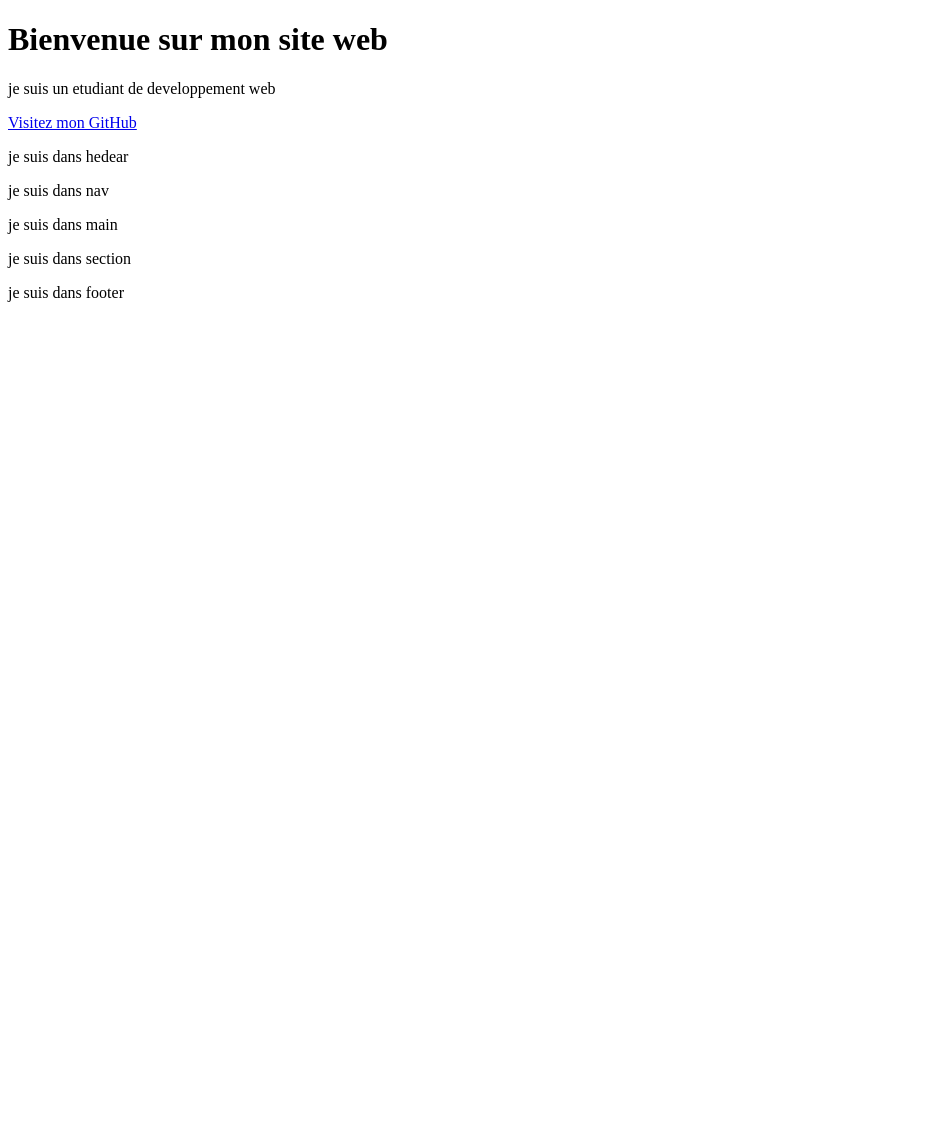
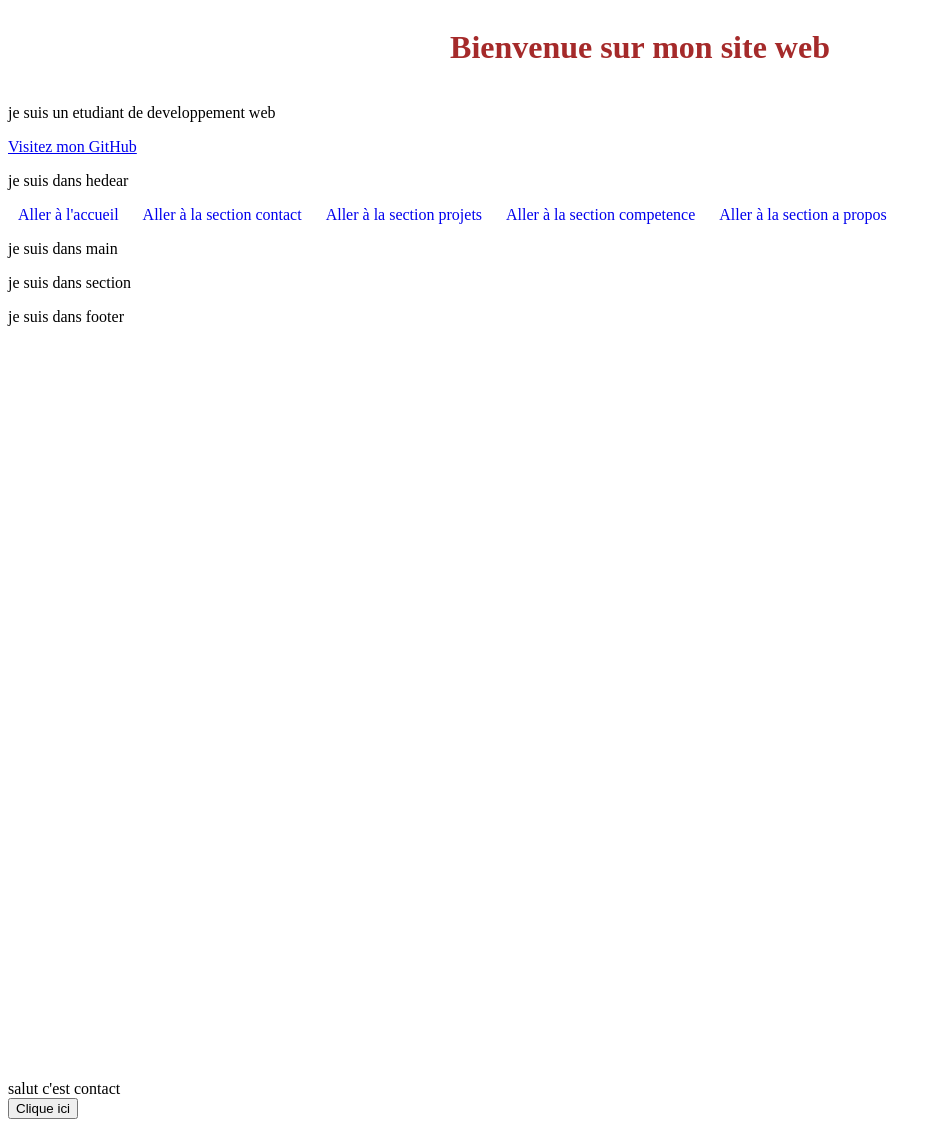
Before and after one commit to hmranialaoui9-stack/test, a plain HTML site: page index.html in a window 1280 px wide. Shown: the whole page, without its empty margins (0-942 px from the left). Before the commit the page ends 800 px from the top, so only its background shows below. Drawn offline with Linux system fonts and the light colour scheme.

Commit message:
dernier partie

```diff
--- a/index.html
+++ b/index.html
@@ -7,13 +7,79 @@
     <link rel="stylesheet" href="style.css">
 </head>
 <body>
-    <h1>Bienvenue sur mon site web</h1>
+    <div class="divtitre">
+        <h1>Bienvenue sur mon site web</h1>
+    </div>
     <p>je suis un etudiant de developpement web</p>
     <a href="https://github.com/hmranialaoui9-stack/test" target="_blank">Visitez mon GitHub</a>
 
     <header><p>je suis dans hedear</p></header>
-    <nav><p>je suis dans nav</p></nav>
+
+
+
+    <nav>
+        <a href="#accueil">Aller à l'accueil</a>
+        <a href="#contact">Aller à la section contact</a>
+        <a href="#projets">Aller à la section projets</a>
+        <a href="#competence">Aller à la section competence</a>
+        <a href="#apropos">Aller à la section a propos</a>
+
+    </nav>
     <main><p>je suis dans main</p></main>
     <section><p>je suis dans section</p></section>
     <footer><p>je suis dans footer</p></footer>
+<br>
+<br>
+<br>
+<br>
+<br>
+<br>
+<br>
+<br>
+<br>
+<br>
+<br>
+<br>
+<br>
+
+<br>
+<br>
+<br>
+<br>
+<br>
+<br>
+<br>
+<br>
+<br>
+
+<br>
+<br>
+<br>
+<br>
+<br>
+<br>
+<br>
+<br>
+<br>
+
+<br>
+<br>
+<br>
+<br>
+<br>
+<br>
+<br>
+<br>
+<br>
+<br>
+<div id="contact">
+    salut c'est contact
+</div>
+
+<button id="btnmessage">Clique ici</button>
+<p id="message"></p>
+
+
+
+   <script src="script.js"></script>
 </body></html>
--- a/script.js
+++ b/script.js
@@ -0,0 +1,10 @@
+console.log("javascript fonctionne  !");
+
+const btnmessage = document.getElementById("btnmessage");
+const message = document.getElementById("message");
+
+
+
+btnmessage.addEventListener("click", function (){
+    message.textcontent = " bravo, tu as clique sur le button !";
+});
--- a/style.css
+++ b/style.css
@@ -0,0 +1,24 @@
+.divtitre{
+    display: flex;
+    justify-content: center;
+    color: brown;
+}
+
+
+nav a{
+    margin: 0 10px;
+    text-decoration: none;
+
+}
+
+
+@media (max-with: 768px){
+    nav{
+        display: flex;
+        flex-direction: column;
+    }
+
+    section {
+        padding:  20px;
+    }
+}
```
